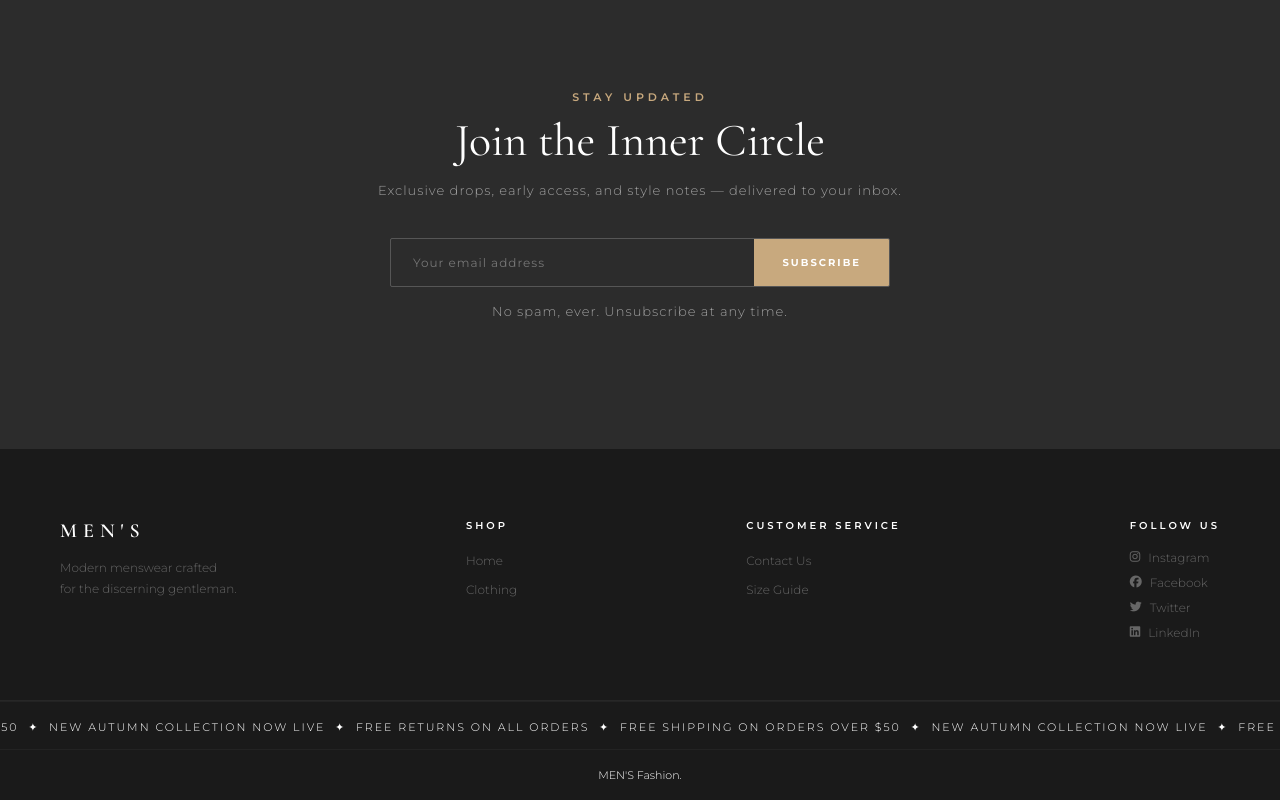
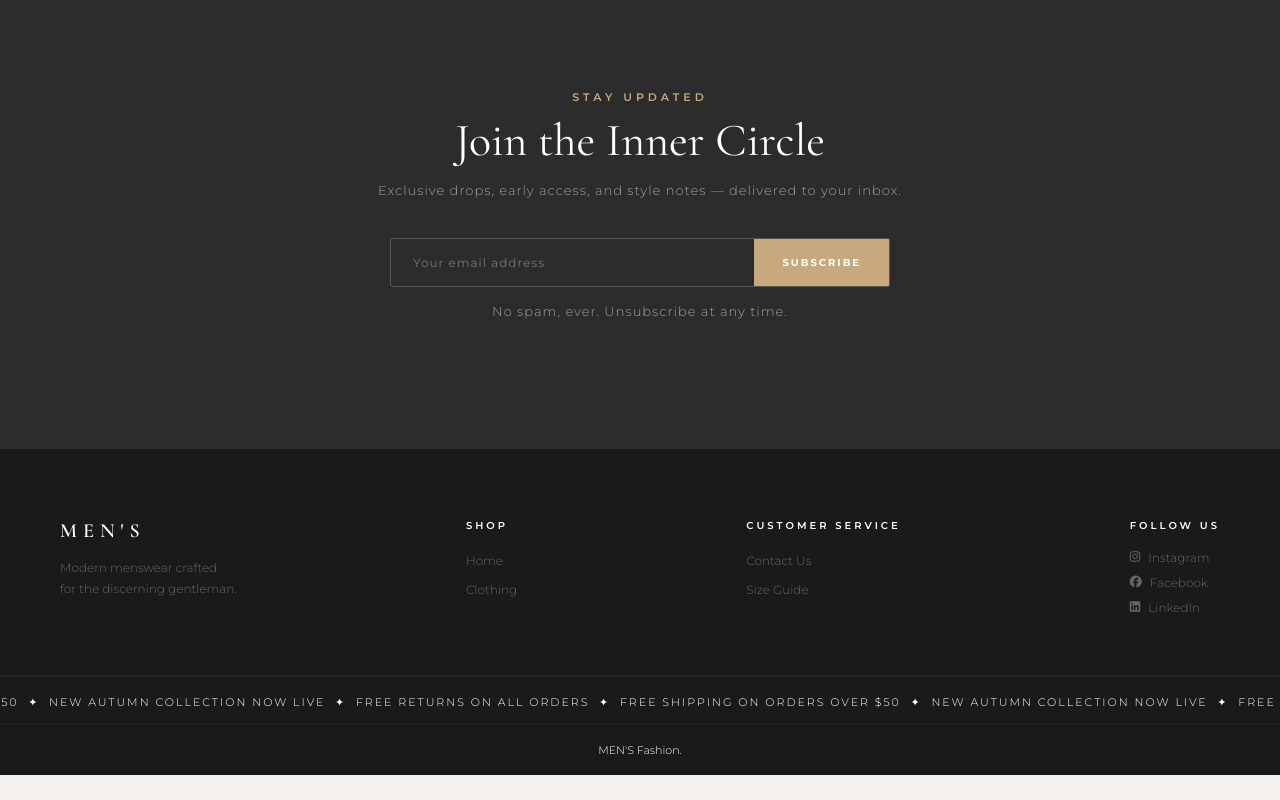
Before and after one commit to Samibunleap/MEN-S--Fashion, a plain HTML site: page index.html in a window 1280 px wide. Shown: the part 4295-5095 px from the top of the page. After the commit the page ends 5070 px from the top, so only its background shows below. Drawn offline with nearby package versions, Linux system fonts and the light colour scheme.

Commit message:
Update index.html

```diff
--- a/index.html
+++ b/index.html
@@ -381,7 +381,7 @@
       <div class="footer-brand"><div class="logo">MEN'S</div><p>Modern menswear crafted<br>for the discerning gentleman.</p></div>
       <div class="footer-section"><h3>Shop</h3><ul class="list"><li><a href="index.html">Home</a></li><li><a href="clothing.html">Clothing</a></li></ul></div>
       <div class="footer-section"><h3>Customer Service</h3><ul class="list"><li><a href="contact.html">Contact Us</a></li><li><a href="#" onclick="openSizeModal()">Size Guide</a></li></ul></div>
-      <div class="footer-section"><h3>Follow Us</h3><ul class="social-icons"><li><a href="#"><i class="fab fa-instagram"></i> Instagram</a></li><li><a href="#"><i class="fab fa-facebook"></i> Facebook</a></li><li><a href="#"><i class="fab fa-twitter"></i> Twitter</a></li><li><a href="#"><i class="fab fa-linkedin"></i> LinkedIn</a></li></ul></div>
+      <div class="footer-section"><h3>Follow Us</h3><ul class="social-icons"><li><a href="https://www.Instagram.com/"><i class="fab fa-instagram"></i> Instagram</a></li><li><a href="http://www.facebook.com/"><i class="fab fa-facebook"></i> Facebook</a></li><li><a href="https://www.LinkedIn.com/"><i class="fab fa-linkedin"></i> LinkedIn</a></li></ul></div>
     </div>
     <div class="footer-bottom">
       <div class="marquee-wrapper"><div class="marquee-track"><span>Free Shipping on Orders Over $50 &nbsp;&#10022;&nbsp; New Autumn Collection Now Live &nbsp;&#10022;&nbsp; Free Returns on All Orders &nbsp;&#10022;&nbsp; Free Shipping on Orders Over $50 &nbsp;&#10022;&nbsp; New Autumn Collection Now Live &nbsp;&#10022;&nbsp; Free Returns on All Orders &nbsp;&#10022;&nbsp;</span></div></div>
```
